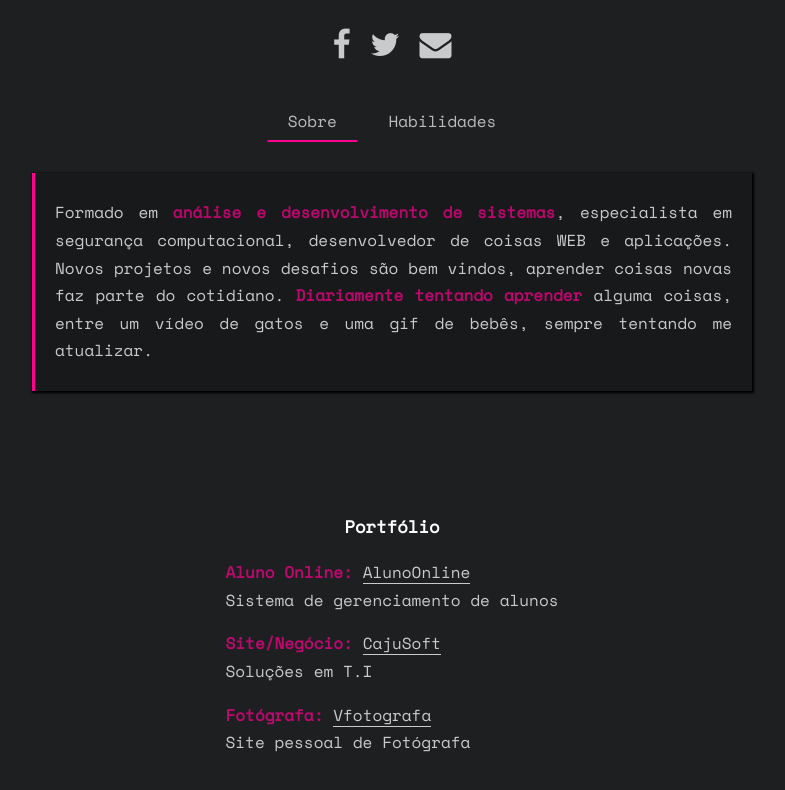
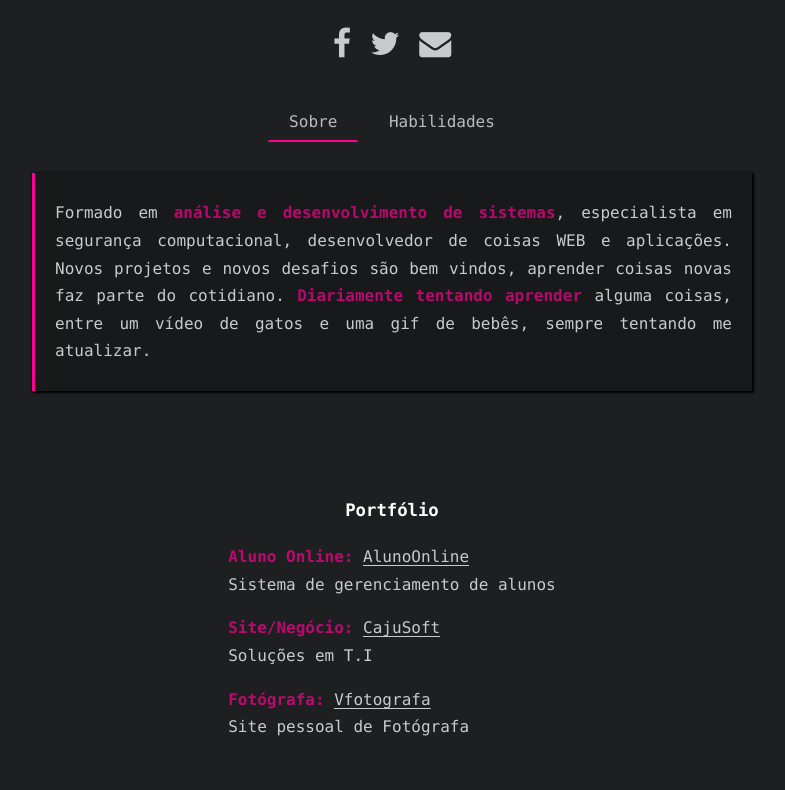
Before and after one commit to kcvventura/klebersoncv, a plain HTML site: page index.html in a window 1280 px wide. Shown: the part 454-1244 px from the top of the page, without its empty margins (248-1033 px from the left). Drawn offline with nearby package versions, Linux system fonts and the light colour scheme.

Commit message:
Update estilo.css

```diff
--- a/css/estilo.css
+++ b/css/estilo.css
@@ -6,7 +6,7 @@ body,section {
     color: #c9cacc;
     background-color: #1d1f21;
     font-size: 100%;
-    font-family: 'Space Mono', monospace;
+    font-family: "Menlo", "Meslo LG", monospace;
     font-weight: 400;
     line-height: 1.725;
     align-items: center;
@@ -14,18 +14,15 @@ body,section {
     text-align: justify;
     display: flex;
     flex-direction: column;
-
-    padding-left: 3%;
-    padding-right: 3%;
-    font-size: 100%;
     /*-moz-osx-font-smoothing: grayscale;
-    -webkit-font-smoothing: antialiased;*/
+    -webkit-font-smoothing: antialiased;
+    width: 100%;*/
     max-width: 45rem;
     margin-left: auto;
     margin-right: auto;
     min-width: 260px;
-    /*padding-left: 20px;
-    padding-right: 20px;*/
+    padding-left: 20px;
+    padding-right: 20px;
 }
 
 h1 {
@@ -164,7 +161,7 @@ main {
 }
 
 .portifolio{
-  margin: 3em 0 3em 0;
+  margin: 2em 0 3em 0;
 }
 
 .blockquote {
```
